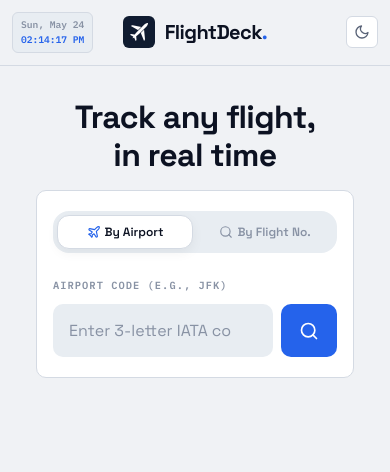
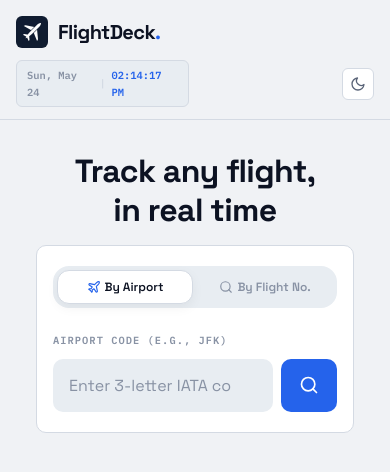
Before and after one commit to Tusharjain-19/FlightDeck, a Next.js app: page / in a window 390 px wide. Shown: the top 472 px of the page. Built offline with nearby package versions, Linux system fonts and the light colour scheme.

Commit message:
Update mobile header layout: Logo on top row, Clock left and Theme right on bottom row

```diff
--- a/app/globals.css
+++ b/app/globals.css
@@ -141,12 +141,28 @@ button {
 
 @media (max-width: 600px) {
   .main-header {
-    padding: 12px;
-    gap: 4px;
+    grid-template-columns: 1fr 1fr;
+    grid-template-areas:
+      "logo logo"
+      "left right";
+    padding: 16px 16px 12px;
+    gap: 12px;
+  }
+
+  .logo-group {
+    grid-area: logo;
+  }
+
+  .header-left {
+    grid-area: left;
+  }
+
+  .header-right {
+    grid-area: right;
   }
 
   .logo-text {
-    font-size: 1.05rem;
+    font-size: 1.1rem;
   }
 }
 
--- a/components/LiveClock.module.css
+++ b/components/LiveClock.module.css
@@ -32,13 +32,13 @@
 
 @media (max-width: 600px) {
   .clockContainer {
-    font-size: 0.6rem;
-    padding: 4px 8px;
-    flex-direction: column;
-    align-items: flex-end;
-    gap: 0px;
+    font-size: 0.65rem;
+    padding: 6px 10px;
+    flex-direction: row;
+    align-items: center;
+    gap: 6px;
   }
   .divider {
-    display: none;
+    display: inline;
   }
 }
```
